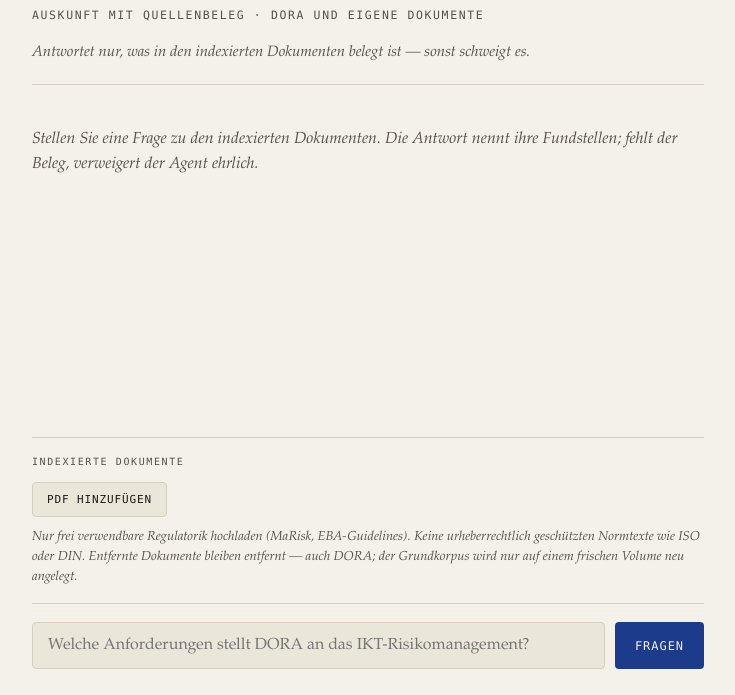
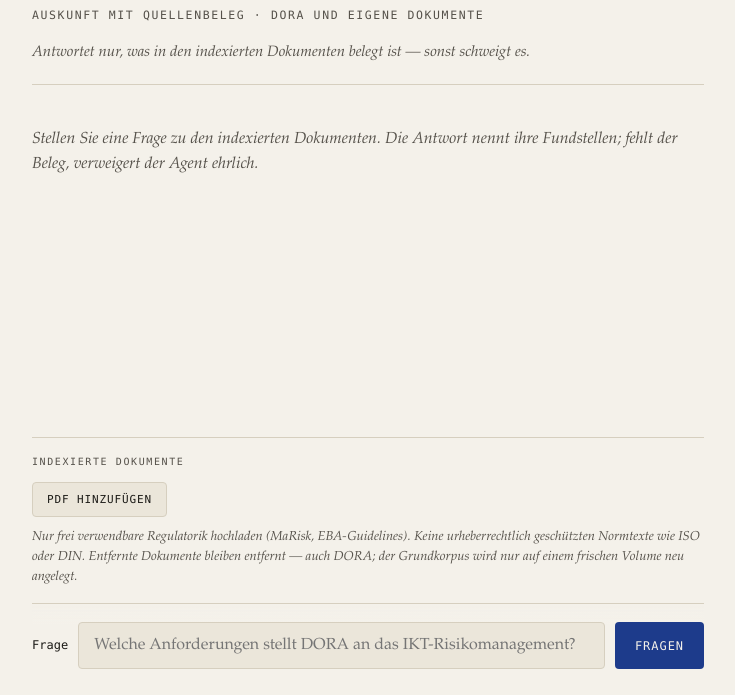
Before and after one commit to Gereon93/regRAG, a website: page web/static/index.html in a window 1280 px wide. Shown: the part 105-800 px from the top of the page, without its empty margins (272-1007 px from the left). Drawn offline with Linux system fonts and the light colour scheme; no server answers.

Commit message:
Add local web accessibility pre-commit gate

```diff
--- a/web/static/index.html
+++ b/web/static/index.html
@@ -167,6 +167,8 @@
     gap: 10px;
     border-top: 1px solid var(--rule);
   }
+  .frage-label { align-self: center; font-family: var(--mono); font-size: 12px; }
+
   input[type=text] {
     flex: 1;
     background: var(--paper-2);
@@ -288,6 +290,7 @@
     </div>
   </section>
   <form id="form">
+    <label class="frage-label" for="frage">Frage</label>
     <input type="text" id="frage" placeholder="Welche Anforderungen stellt DORA an das IKT-Risikomanagement?" autocomplete="off">
     <button type="submit" id="senden">Fragen</button>
   </form>
```
Also changed, not shown: package.json (added, +12 -0 lines), .htmlvalidate.json (added), .pre-commit-config.yaml (added), README.md, 2 other files.
